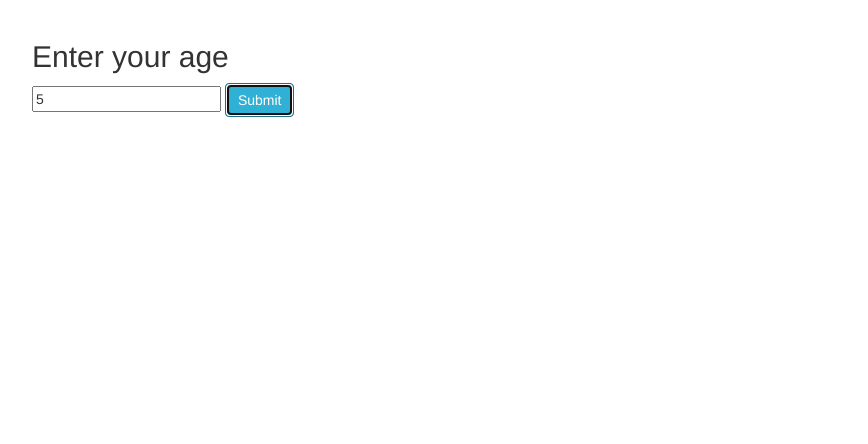
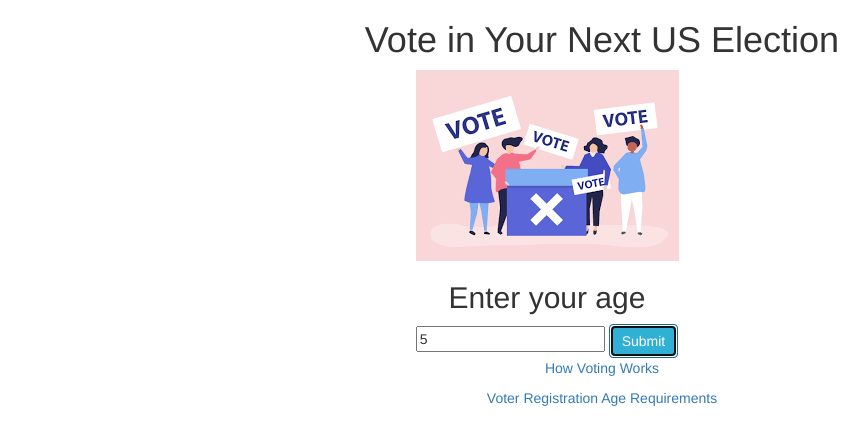
Before and after one commit to christinereina/vote-or-die, a plain HTML site: page index.html in a window 1280 px wide. Both pictures are taken after typing "5" into the empty fields and a click on the button "Submit". Shown: the whole page, without its empty margins (38-906 px from the left). Drawn offline with Linux system fonts and the light colour scheme.

Commit message:
add working form
Co-authored-by: Matthew Craig <mgcraig78@gmail.com>

```diff
--- a/css/styles.css
+++ b/css/styles.css
@@ -1,3 +1,7 @@
-.age {
+#minor, #adult {
   display: none;
 }
+
+h1 {
+  text-align: center;
+}
--- a/index.html
+++ b/index.html
@@ -10,23 +10,34 @@
   <title>Current and Upcoming Elections</title>
 </head>
   <body>
-    <h1></h1>
-  <div class="container">
+    <div class="row center">
+    <h1>Vote in Your Next US Election </h1>
+    </div>
+    <div class="row center">
+      <div class="col-md-6 text-center">
+      <div class="container">
+    <img src="/assets/images.png" alt="graphic of people working">
     <form id="voterAge">
       <h2>Enter your age</h2>
       <input id="age" type="number" placeholder="age">
       <button class="btn btn-info" type="info"> Submit </button>
     </form>
-
   </div>
-
-  <div class="age">
+  </div>
+  </div>
+  </html>
+  <div class="container">
+    <div class="row center">
+      <div class="col-md-12 text-center">
     <div id="minor">
-      <p>minor voter information here</p>
+      <p><a href="https://www.ducksters.com/history/us_government_voting.php">How Voting Works</a></p>
+      <p><a href="https://www.usa.gov/voter-registration-age-requirements">Voter Registration Age Requirements</a></p>
     </div>
     <div id="adult">
-      <p>voter information here</p>
+      <p><a href="https://www.usa.gov/register-to-vote">Register to Vote!</a></p>
+      <p><a href="https://ballotpedia.org/Elections_calendar#Upcoming_election_dates">Upcoming Elections</a></p>
     </div>
+  </div>
   </div>
   </body>
 <html>
--- a/js/scripts.js
+++ b/js/scripts.js
@@ -2,6 +2,11 @@ $(document).ready(function() {
   $("form#voterAge").submit(function(event) {
     event.preventDefault();
     var age = parseInt($("input#age").val())
-    console.log(age);
+
+if (age >= 18) {
+  $("#adult").show();
+} else if ( age < 18) {
+  $("#minor").show();
+}
   });
 });
```
Also changed, not shown: assets/images.png (added).
